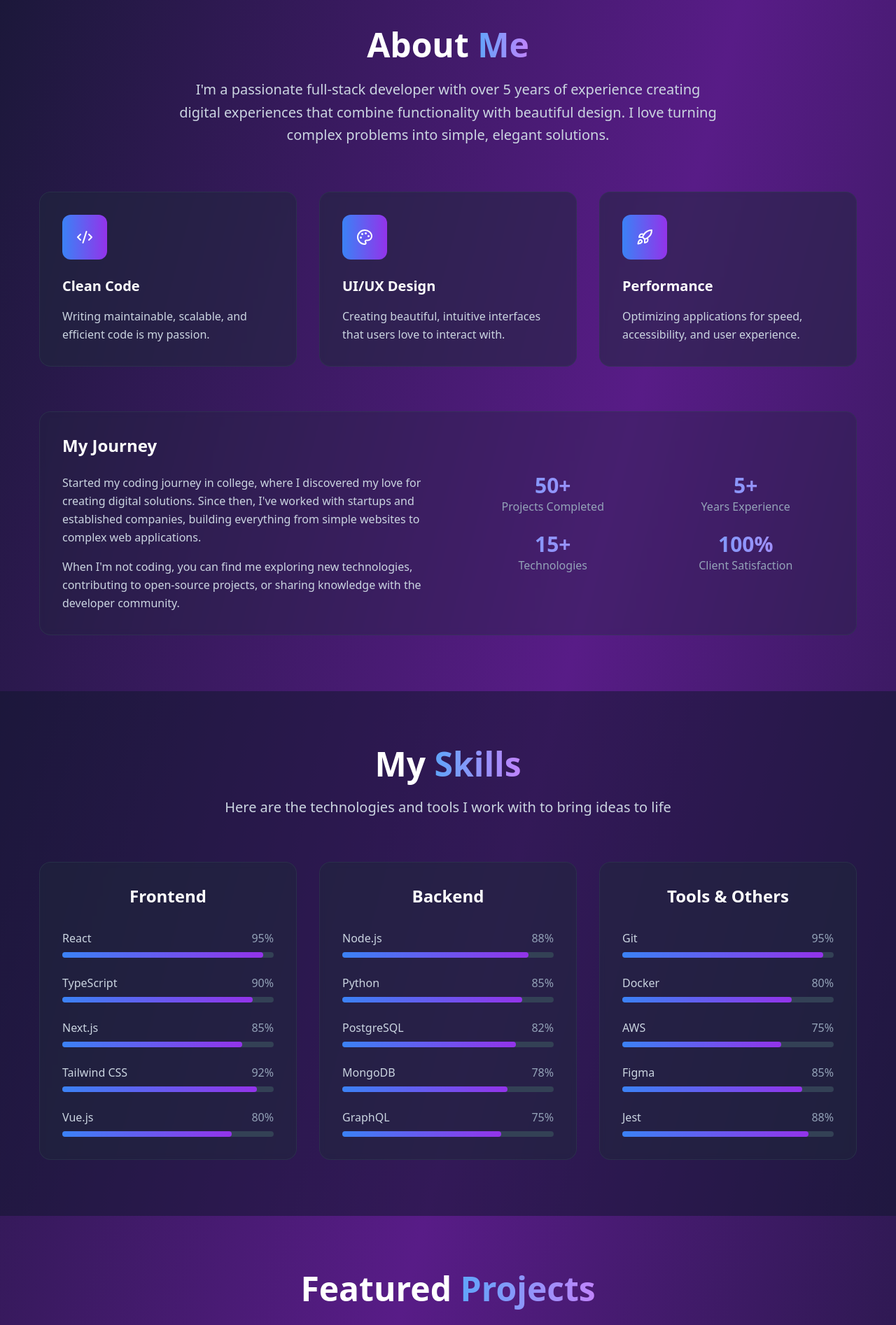
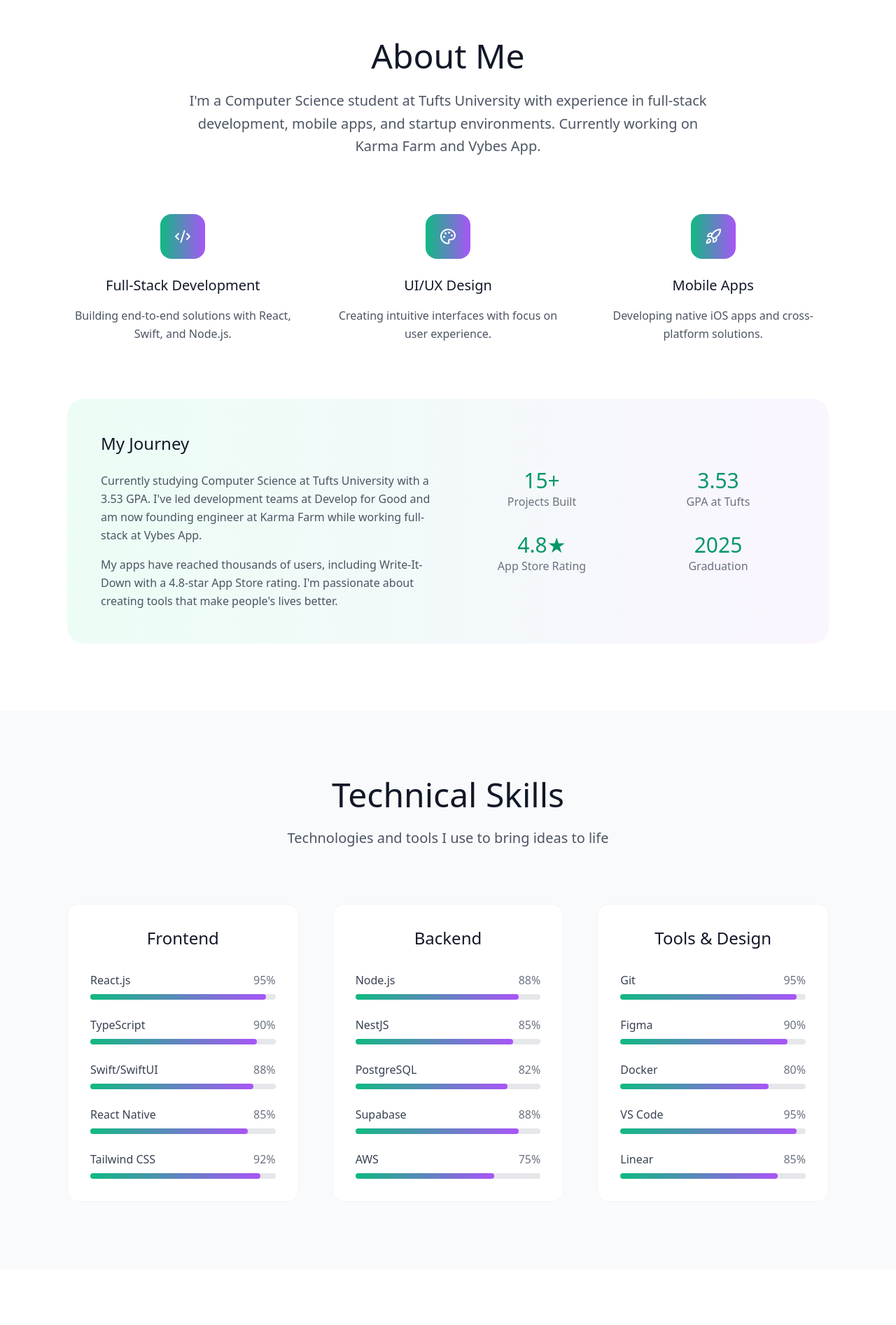
Before and after one commit to realtobyfu/portfolio-website, a React (Vite) app: page / in a window 1280 px wide. Shown: the part 840-2734 px from the top of the page at 70% size. Built offline with nearby package versions, Linux system fonts and the light colour scheme.

Commit message:
Refactor: Update color scheme and layout
Update the color scheme to match the Karma Farm logo and adjust the layout based on the kevin_chen_site example.

```diff
--- a/src/components/About.tsx
+++ b/src/components/About.tsx
@@ -5,80 +5,81 @@ const About = () => {
   const highlights = [
     {
       icon: Code2,
-      title: "Clean Code",
-      description: "Writing maintainable, scalable, and efficient code is my passion."
+      title: "Full-Stack Development",
+      description: "Building end-to-end solutions with React, Swift, and Node.js."
     },
     {
       icon: Palette,
       title: "UI/UX Design",
-      description: "Creating beautiful, intuitive interfaces that users love to interact with."
+      description: "Creating intuitive interfaces with focus on user experience."
     },
     {
       icon: Rocket,
-      title: "Performance",
-      description: "Optimizing applications for speed, accessibility, and user experience."
+      title: "Mobile Apps",
+      description: "Developing native iOS apps and cross-platform solutions."
     }
   ];
 
   return (
-    <section id="about" className="py-20 px-6">
-      <div className="container mx-auto">
-        <div className="text-center mb-16">
-          <h2 className="text-4xl md:text-5xl font-bold text-white mb-6">
-            About <span className="bg-gradient-to-r from-blue-400 to-purple-400 bg-clip-text text-transparent">Me</span>
+    <section id="about" className="py-24 px-6 bg-white">
+      <div className="container mx-auto max-w-6xl">
+        <div className="text-center mb-20">
+          <h2 className="text-4xl md:text-5xl font-light text-gray-900 mb-6">
+            About Me
           </h2>
-          <p className="text-xl text-slate-300 max-w-3xl mx-auto leading-relaxed">
-            I'm a passionate full-stack developer with over 5 years of experience creating
-            digital experiences that combine functionality with beautiful design. I love
-            turning complex problems into simple, elegant solutions.
+          <p className="text-xl text-gray-600 max-w-3xl mx-auto leading-relaxed font-light">
+            I'm a Computer Science student at Tufts University with experience in full-stack
+            development, mobile apps, and startup environments. Currently working on Karma Farm
+            and Vybes App.
           </p>
         </div>
 
-        <div className="grid md:grid-cols-3 gap-8 mb-16">
+        <div className="grid md:grid-cols-3 gap-12 mb-20">
           {highlights.map((item, index) => (
             <div
               key={index}
-              className="bg-slate-800/50 backdrop-blur-sm p-8 rounded-2xl border border-slate-700/50 hover:border-slate-600/50 transition-all duration-300 transform hover:-translate-y-2"
+              className="text-center group"
             >
-              <div className="bg-gradient-to-r from-blue-500 to-purple-600 w-16 h-16 rounded-xl flex items-center justify-center mb-6">
+              <div className="w-16 h-16 bg-gradient-to-r from-emerald-500 to-purple-500 rounded-2xl flex items-center justify-center mb-6 mx-auto group-hover:scale-110 transition-transform duration-300">
                 <item.icon className="text-white" size={24} />
               </div>
-              <h3 className="text-xl font-bold text-white mb-4">{item.title}</h3>
-              <p className="text-slate-300 leading-relaxed">{item.description}</p>
+              <h3 className="text-xl font-medium text-gray-900 mb-4">{item.title}</h3>
+              <p className="text-gray-600 leading-relaxed">{item.description}</p>
             </div>
           ))}
         </div>
 
-        <div className="bg-slate-800/30 backdrop-blur-sm p-8 rounded-2xl border border-slate-700/50">
+        <div className="bg-gradient-to-r from-emerald-50 to-purple-50 p-12 rounded-3xl">
           <div className="grid md:grid-cols-2 gap-12 items-center">
             <div>
-              <h3 className="text-2xl font-bold text-white mb-6">My Journey</h3>
-              <p className="text-slate-300 leading-relaxed mb-4">
-                Started my coding journey in college, where I discovered my love for creating
-                digital solutions. Since then, I've worked with startups and established companies,
-                building everything from simple websites to complex web applications.
+              <h3 className="text-2xl font-medium text-gray-900 mb-6">My Journey</h3>
+              <p className="text-gray-600 leading-relaxed mb-4">
+                Currently studying Computer Science at Tufts University with a 3.53 GPA.
+                I've led development teams at Develop for Good and am now founding engineer
+                at Karma Farm while working full-stack at Vybes App.
               </p>
-              <p className="text-slate-300 leading-relaxed">
-                When I'm not coding, you can find me exploring new technologies, contributing to
-                open-source projects, or sharing knowledge with the developer community.
+              <p className="text-gray-600 leading-relaxed">
+                My apps have reached thousands of users, including Write-It-Down with a
+                4.8-star App Store rating. I'm passionate about creating tools that make
+                people's lives better.
               </p>
             </div>
-            <div className="grid grid-cols-2 gap-6">
+            <div className="grid grid-cols-2 gap-8">
               <div className="text-center">
-                <div className="text-3xl font-bold bg-gradient-to-r from-blue-400 to-purple-400 bg-clip-text text-transparent">50+</div>
-                <div className="text-slate-400">Projects Completed</div>
+                <div className="text-3xl font-light text-emerald-600">15+</div>
+                <div className="text-gray-500">Projects Built</div>
               </div>
               <div className="text-center">
-                <div className="text-3xl font-bold bg-gradient-to-r from-blue-400 to-purple-400 bg-clip-text text-transparent">5+</div>
-                <div className="text-slate-400">Years Experience</div>
+                <div className="text-3xl font-light text-emerald-600">3.53</div>
+                <div className="text-gray-500">GPA at Tufts</div>
               </div>
               <div className="text-center">
-                <div className="text-3xl font-bold bg-gradient-to-r from-blue-400 to-purple-400 bg-clip-text text-transparent">15+</div>
-                <div className="text-slate-400">Technologies</div>
+                <div className="text-3xl font-light text-emerald-600">4.8★</div>
+                <div className="text-gray-500">App Store Rating</div>
               </div>
               <div className="text-center">
-                <div className="text-3xl font-bold bg-gradient-to-r from-blue-400 to-purple-400 bg-clip-text text-transparent">100%</div>
-                <div className="text-slate-400">Client Satisfaction</div>
+                <div className="text-3xl font-light text-emerald-600">2025</div>
+                <div className="text-gray-500">Graduation</div>
               </div>
             </div>
           </div>
--- a/src/components/Projects.tsx
+++ b/src/components/Projects.tsx
@@ -5,75 +5,74 @@ import { ExternalLink, Github } from "lucide-react";
 const Projects = () => {
   const projects = [
     {
-      title: "E-Commerce Platform",
-      description: "A full-stack e-commerce solution built with React, Node.js, and PostgreSQL. Features include user authentication, payment processing, and admin dashboard.",
-      image: "https://images.unsplash.com/photo-1486312338219-ce68d2c6f44d?auto=format&fit=crop&w=800&q=80",
-      technologies: ["React", "Node.js", "PostgreSQL", "Stripe"],
+      title: "Write-It-Down",
+      description: "A SwiftUI journaling app with 4.8-star App Store rating. Features custom visualization components with smooth animations and offline-first architecture.",
+      image: "https://images.unsplash.com/photo-1611224923853-80b023f02d71?auto=format&fit=crop&w=800&q=80",
+      technologies: ["Swift", "SwiftUI", "Supabase", "CoreData"],
+      liveUrl: "https://apps.apple.com/us/app/write-it-down/id6742731898",
+      githubUrl: "#"
+    },
+    {
+      title: "Karma Farm",
+      description: "Cross-platform location-based service app built with React Native. Leading development as founding software engineer with Redux state management.",
+      image: "https://images.unsplash.com/photo-1551288049-bebda4e38f71?auto=format&fit=crop&w=800&q=80",
+      technologies: ["React Native", "TypeScript", "Redux", "Styled Components"],
       liveUrl: "#",
       githubUrl: "#"
     },
     {
-      title: "Task Management App",
-      description: "A collaborative task management application with real-time updates, drag-and-drop functionality, and team collaboration features.",
-      image: "https://images.unsplash.com/photo-1461749280684-dccba630e2f6?auto=format&fit=crop&w=800&q=80",
-      technologies: ["Vue.js", "Express", "Socket.io", "MongoDB"],
+      title: "Project Board",
+      description: "Web platform connecting CS students for collaborative projects. Built with Express.js backend and Next.js frontend using monorepo architecture.",
+      image: "https://images.unsplash.com/photo-1522202176988-66273c2fd55f?auto=format&fit=crop&w=800&q=80",
+      technologies: ["Next.js", "Node.js", "Supabase", "TypeScript"],
       liveUrl: "#",
-      githubUrl: "#"
+      githubUrl: "https://github.com/realtobyfu/project-board"
     },
     {
-      title: "Portfolio Website",
-      description: "A responsive portfolio website showcasing my work and skills. Built with modern web technologies and optimized for performance.",
-      image: "https://images.unsplash.com/photo-1498050108023-c5249f4df085?auto=format&fit=crop&w=800&q=80",
-      technologies: ["React", "TypeScript", "Tailwind CSS", "Framer Motion"],
+      title: "ProustGPT",
+      description: "Sophisticated RAG pipeline with React.js frontend and Flask backend. Improved response accuracy by 40% through intelligent context retrieval.",
+      image: "https://images.unsplash.com/photo-1677442136019-21780ecad995?auto=format&fit=crop&w=800&q=80",
+      technologies: ["React.js", "Python", "Flask", "Tailwind CSS"],
       liveUrl: "#",
-      githubUrl: "#"
-    },
-    {
-      title: "Data Visualization Dashboard",
-      description: "An interactive dashboard for visualizing complex data sets with various chart types and real-time updates.",
-      image: "https://images.unsplash.com/photo-1487058792275-0ad4aaf24ca7?auto=format&fit=crop&w=800&q=80",
-      technologies: ["Next.js", "D3.js", "Python", "FastAPI"],
-      liveUrl: "#",
-      githubUrl: "#"
+      githubUrl: "https://github.com/realtobyfu/proust-gpt"
     }
   ];
 
   return (
-    <section id="projects" className="py-20 px-6">
-      <div className="container mx-auto">
-        <div className="text-center mb-16">
-          <h2 className="text-4xl md:text-5xl font-bold text-white mb-6">
-            Featured <span className="bg-gradient-to-r from-blue-400 to-purple-400 bg-clip-text text-transparent">Projects</span>
+    <section id="projects" className="py-24 px-6 bg-white">
+      <div className="container mx-auto max-w-6xl">
+        <div className="text-center mb-20">
+          <h2 className="text-4xl md:text-5xl font-light text-gray-900 mb-6">
+            Featured Projects
           </h2>
-          <p className="text-xl text-slate-300 max-w-3xl mx-auto">
-            Here are some of my recent projects that showcase my skills and creativity
+          <p className="text-xl text-gray-600 max-w-3xl mx-auto font-light">
+            Recent projects showcasing my development skills and creativity
           </p>
         </div>
 
-        <div className="grid md:grid-cols-2 gap-8">
+        <div className="grid md:grid-cols-2 gap-12">
           {projects.map((project, index) => (
             <div
               key={index}
-              className="bg-slate-800/50 backdrop-blur-sm rounded-2xl border border-slate-700/50 overflow-hidden hover:border-slate-600/50 transition-all duration-300 transform hover:-translate-y-2"
+              className="bg-white rounded-2xl border border-gray-100 overflow-hidden hover:shadow-lg transition-all duration-300 hover:-translate-y-1"
             >
               <div className="relative overflow-hidden">
                 <img
                   src={project.image}
                   alt={project.title}
-                  className="w-full h-48 object-cover transition-transform duration-300 hover:scale-110"
+                  className="w-full h-48 object-cover"
                 />
-                <div className="absolute inset-0 bg-gradient-to-t from-slate-900/80 to-transparent"></div>
               </div>
 
-              <div className="p-6">
-                <h3 className="text-xl font-bold text-white mb-3">{project.title}</h3>
-                <p className="text-slate-300 mb-4 leading-relaxed">{project.description}</p>
+              <div className="p-8">
+                <h3 className="text-xl font-medium text-gray-900 mb-3">{project.title}</h3>
+                <p className="text-gray-600 mb-6 leading-relaxed">{project.description}</p>
 
                 <div className="flex flex-wrap gap-2 mb-6">
                   {project.technologies.map((tech, techIndex) => (
                     <span
                       key={techIndex}
-                      className="px-3 py-1 bg-gradient-to-r from-blue-500/20 to-purple-600/20 text-blue-300 text-sm rounded-full border border-blue-500/30"
+                      className="px-3 py-1 bg-emerald-50 text-emerald-700 text-sm rounded-full border border-emerald-200"
                     >
                       {tech}
                     </span>
@@ -84,7 +83,7 @@ const Projects = () => {
                   <Button
                     variant="outline"
                     size="sm"
-                    className="border-slate-600 text-slate-300 hover:bg-slate-700"
+                    className="border-emerald-600 text-emerald-600 hover:bg-emerald-50"
                   >
                     <ExternalLink size={16} className="mr-2" />
                     Live Demo
@@ -92,7 +91,7 @@ const Projects = () => {
                   <Button
                     variant="outline"
                     size="sm"
-                    className="border-slate-600 text-slate-300 hover:bg-slate-700"
+                    className="border-gray-300 text-gray-600 hover:bg-gray-50"
                   >
                     <Github size={16} className="mr-2" />
                     Code
--- a/src/components/Skills.tsx
+++ b/src/components/Skills.tsx
@@ -4,64 +4,64 @@ const Skills = () => {
     {
       title: "Frontend",
       skills: [
-        { name: "React", level: 95 },
+        { name: "React.js", level: 95 },
         { name: "TypeScript", level: 90 },
-        { name: "Next.js", level: 85 },
-        { name: "Tailwind CSS", level: 92 },
-        { name: "Vue.js", level: 80 }
+        { name: "Swift/SwiftUI", level: 88 },
+        { name: "React Native", level: 85 },
+        { name: "Tailwind CSS", level: 92 }
       ]
     },
     {
       title: "Backend",
       skills: [
         { name: "Node.js", level: 88 },
-        { name: "Python", level: 85 },
+        { name: "NestJS", level: 85 },
         { name: "PostgreSQL", level: 82 },
-        { name: "MongoDB", level: 78 },
-        { name: "GraphQL", level: 75 }
+        { name: "Supabase", level: 88 },
+        { name: "AWS", level: 75 }
       ]
     },
     {
-      title: "Tools & Others",
+      title: "Tools & Design",
       skills: [
         { name: "Git", level: 95 },
+        { name: "Figma", level: 90 },
         { name: "Docker", level: 80 },
-        { name: "AWS", level: 75 },
-        { name: "Figma", level: 85 },
-        { name: "Jest", level: 88 }
+        { name: "VS Code", level: 95 },
+        { name: "Linear", level: 85 }
       ]
     }
   ];
 
   return (
-    <section id="skills" className="py-20 px-6 bg-slate-900/50">
-      <div className="container mx-auto">
-        <div className="text-center mb-16">
-          <h2 className="text-4xl md:text-5xl font-bold text-white mb-6">
-            My <span className="bg-gradient-to-r from-blue-400 to-purple-400 bg-clip-text text-transparent">Skills</span>
+    <section id="skills" className="py-24 px-6 bg-gray-50">
+      <div className="container mx-auto max-w-6xl">
+        <div className="text-center mb-20">
+          <h2 className="text-4xl md:text-5xl font-light text-gray-900 mb-6">
+            Technical Skills
           </h2>
-          <p className="text-xl text-slate-300 max-w-3xl mx-auto">
-            Here are the technologies and tools I work with to bring ideas to life
+          <p className="text-xl text-gray-600 max-w-3xl mx-auto font-light">
+            Technologies and tools I use to bring ideas to life
           </p>
         </div>
 
-        <div className="grid md:grid-cols-3 gap-8">
+        <div className="grid md:grid-cols-3 gap-12">
           {skillCategories.map((category, categoryIndex) => (
             <div
               key={categoryIndex}
-              className="bg-slate-800/50 backdrop-blur-sm p-8 rounded-2xl border border-slate-700/50"
+              className="bg-white p-8 rounded-2xl border border-gray-100 hover:shadow-lg transition-shadow duration-300"
             >
-              <h3 className="text-2xl font-bold text-white mb-8 text-center">{category.title}</h3>
+              <h3 className="text-2xl font-medium text-gray-900 mb-8 text-center">{category.title}</h3>
               <div className="space-y-6">
                 {category.skills.map((skill, skillIndex) => (
                   <div key={skillIndex}>
                     <div className="flex justify-between mb-2">
-                      <span className="text-slate-300 font-medium">{skill.name}</span>
-                      <span className="text-slate-400">{skill.level}%</span>
+                      <span className="text-gray-700 font-medium">{skill.name}</span>
+                      <span className="text-gray-500">{skill.level}%</span>
                     </div>
-                    <div className="w-full bg-slate-700 rounded-full h-2">
+                    <div className="w-full bg-gray-200 rounded-full h-2">
                       <div
-                        className="bg-gradient-to-r from-blue-500 to-purple-600 h-2 rounded-full transition-all duration-1000 ease-out"
+                        className="bg-gradient-to-r from-emerald-500 to-purple-500 h-2 rounded-full transition-all duration-1000 ease-out"
                         style={{ width: `${skill.level}%` }}
                       ></div>
                     </div>
--- a/src/pages/Index.tsx
+++ b/src/pages/Index.tsx
@@ -9,7 +9,7 @@ import Footer from "@/components/Footer";
 
 const Index = () => {
   return (
-    <div className="min-h-screen bg-gradient-to-br from-slate-900 via-purple-900 to-slate-900">
+    <div className="min-h-screen bg-white">
       <Header />
       <Hero />
       <About />
```
Also changed, not shown: src/components/Contact.tsx (+29 -29 lines), src/components/Footer.tsx (+15 -15 lines), src/components/Header.tsx (+7 -7 lines), src/components/Hero.tsx (+14 -18 lines).
